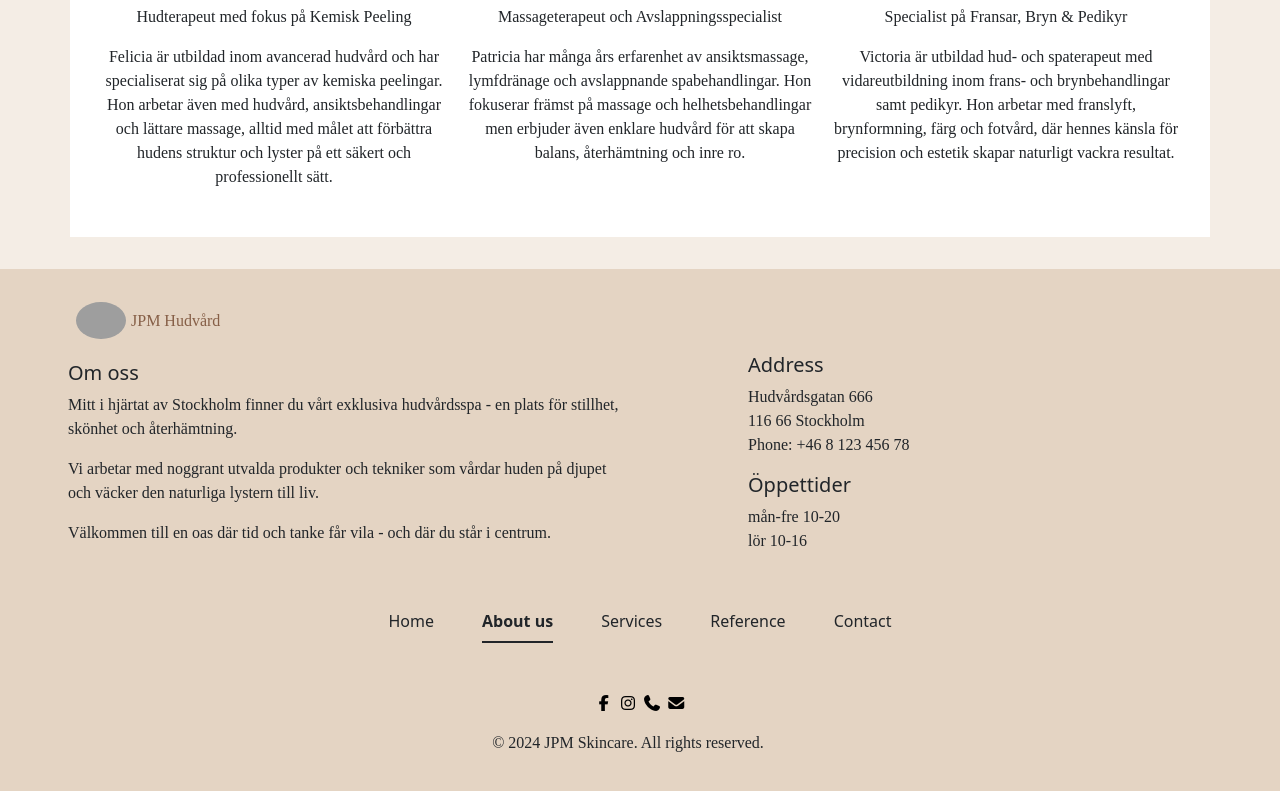
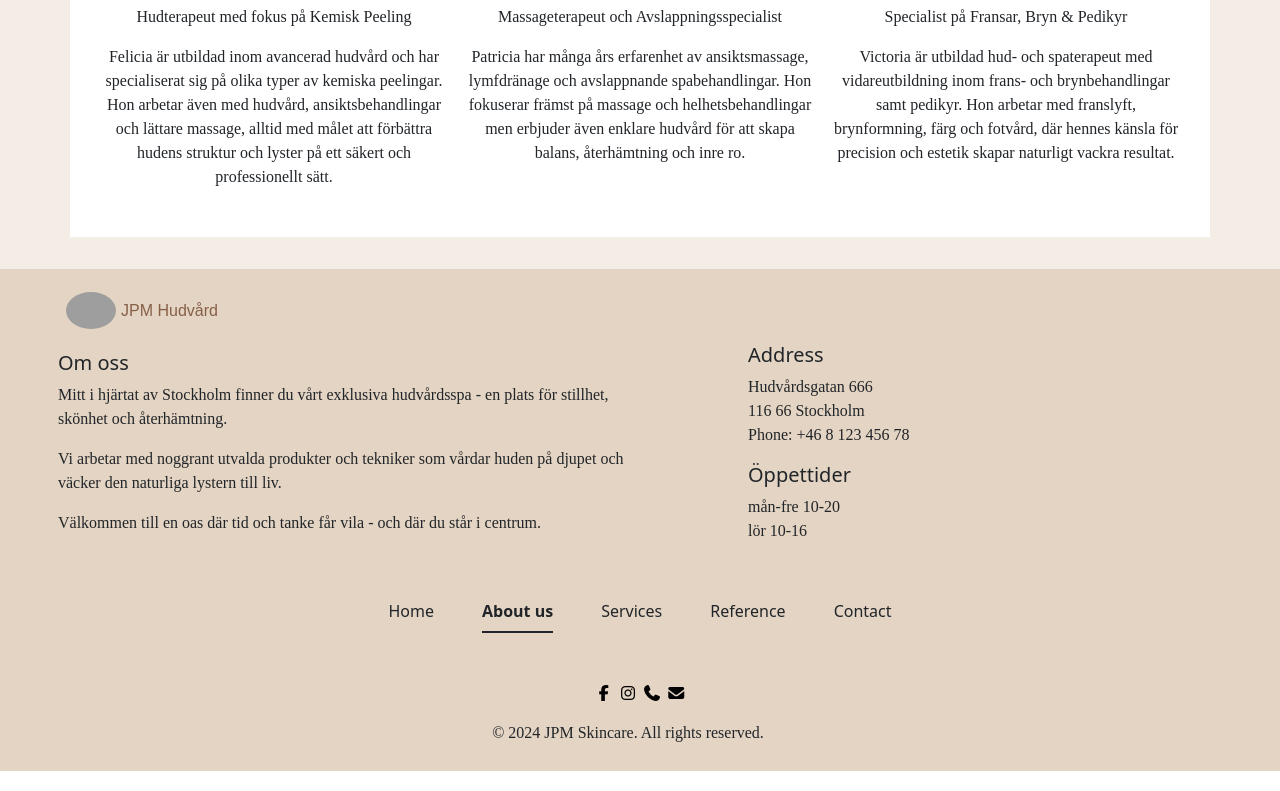
Before and after one commit to Pauline444/jpm-skincare, a plain HTML site: page about.html in a window 1280 px wide. Shown: the part 1723-2514 px from the top of the page. Drawn offline with nearby package versions, Linux system fonts and the light colour scheme; grey boxes are pictures that could not be loaded; a web font is replaced by a local one.

Commit message:
changing style on footer to match all mq

```diff
--- a/styles/_footer.scss
+++ b/styles/_footer.scss
@@ -3,7 +3,7 @@
 
 footer {
     background-color: $color-beige-dark;
-    padding: 20px;
+    padding: 10px;
 
     .footer-content {
         display: flex;
@@ -29,14 +29,15 @@ footer {
                 font-family: $font-secondary;
             }
         }
-
-        .footer-info-text {
-            max-width: 600px;
-        }
     }
 
     .fab,
     .fa-solid {
         color: black;
     }
+
+    .footer-info-text {
+        max-width: 600px;
+        min-width: 250px;
+    }
 }
--- a/styles/_variables.scss
+++ b/styles/_variables.scss
@@ -21,7 +21,7 @@ $card-background: $color-pink-light;
 
 // Font-familjer
 $font-primary: "Hedvig Letters Serif", serif;
-$font-secondary: "Montserrat", sans-serif;"
+$font-secondary: "Montserrat", sans-serif;
 
 $font-h2: 7rem;
 
@@ -30,5 +30,4 @@ $container-max-widths: (
     md: 720px,
     lg: 960px,
     xl: 1140px,
-    xxl: 1320px
-)
+    xxl: 1320px)
```
Also changed, not shown: styles/styles.css, 1 other file.
